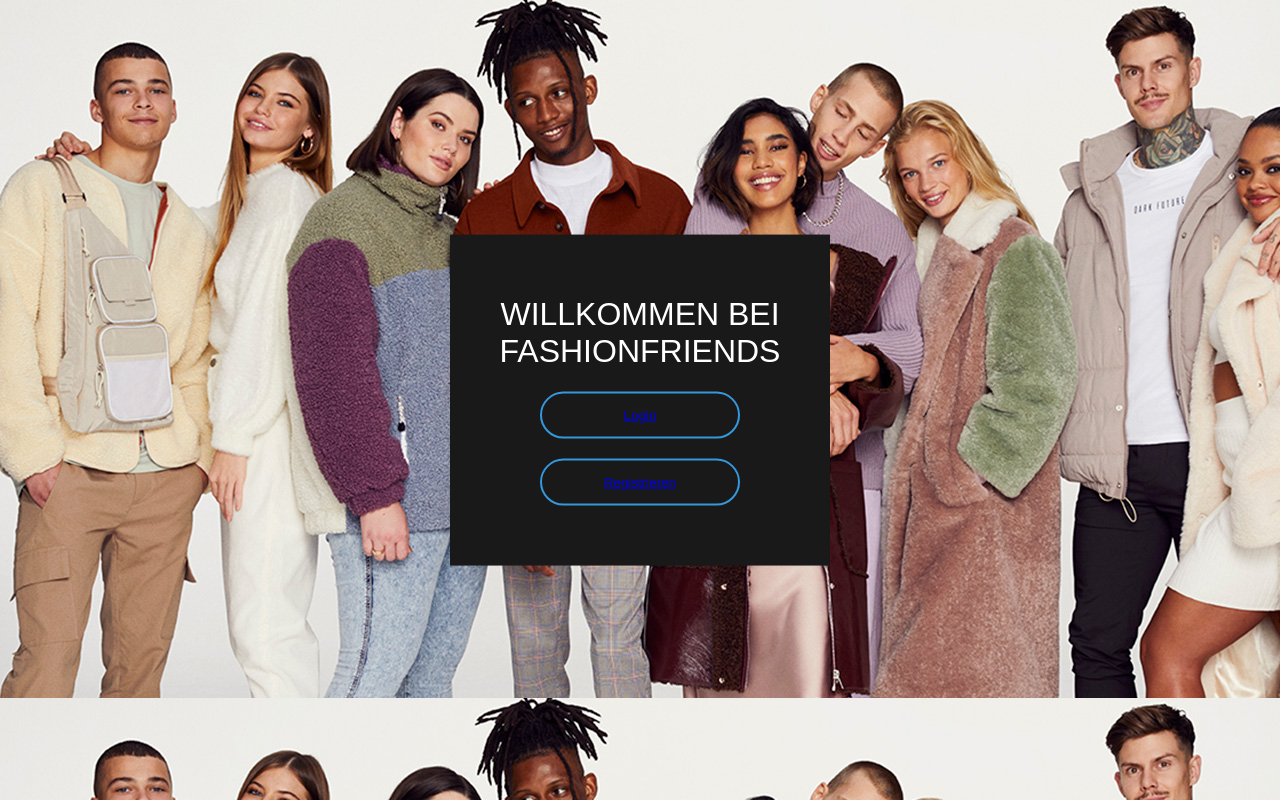
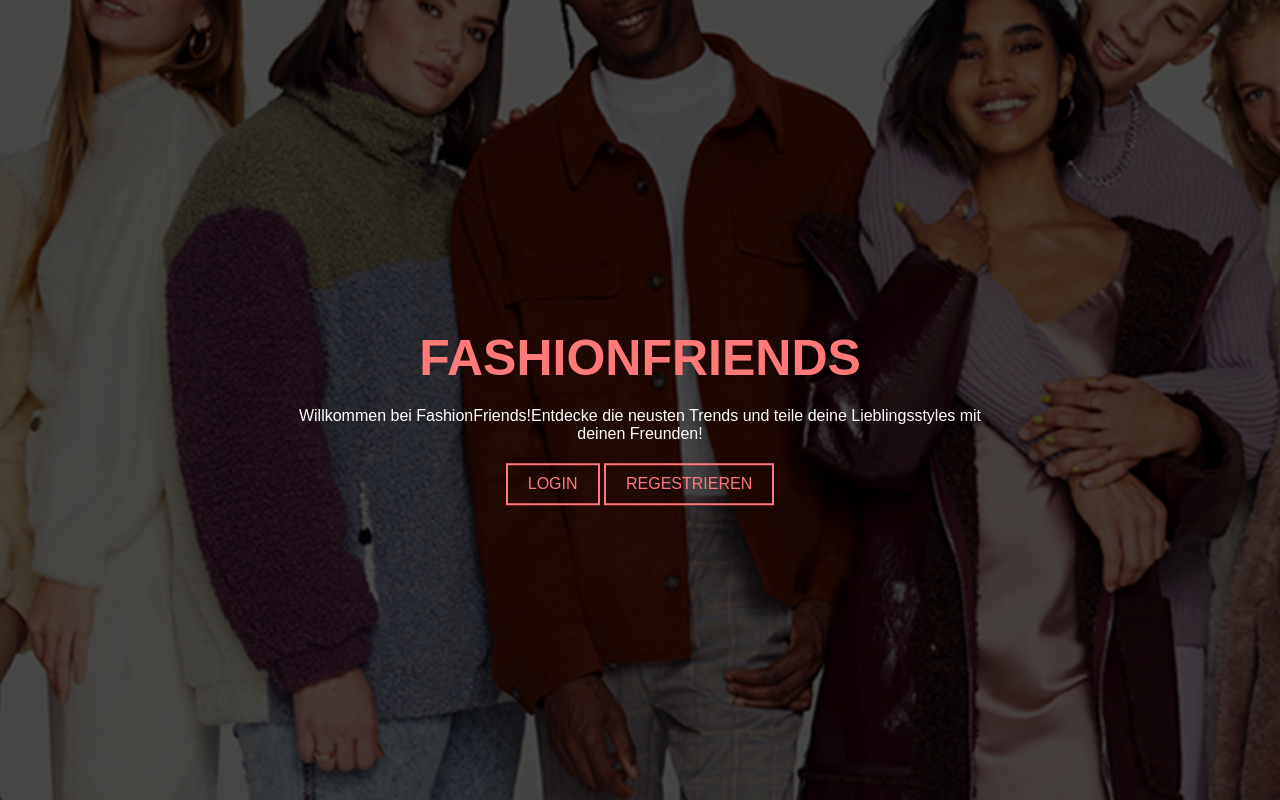
Before and after one commit to LauraH24/fashionfriends, a PHP site: page /start.html in a window 1280 px wide. Run offline with PHP 8.4, Linux system fonts and the light colour scheme.

Commit message:
Start CSS

```diff
--- a/Zeitdoku/esther.txt
+++ b/Zeitdoku/esther.txt
@@ -0,0 +1,2 @@
+-Kategorie.php
+-CSS
--- a/registrieren.php
+++ b/registrieren.php
@@ -3,7 +3,7 @@
 	<head>
 		<title>Registrier dich!</title>
 		<meta charset='utf-8'>
-		<link href='registrieren2.css' rel='stylesheet' >
+		<link href='registrieren.css' rel='stylesheet' >
 		<link rel="shortcut icon" type="image/x-icon" href="logo_neu.png">
 	</head>
 	<body>
--- a/start.html
+++ b/start.html
@@ -1,23 +1,25 @@
+<!DOCTYPE html>
 <html lang="en" dir="ltr">
   <head>
     <meta charset="utf-8">
-    <title>Fashion Friends Login</title>
+    <title></title>
     <link rel="stylesheet" href="style__start.css">
+    <meta name="viewport" content="width=device-width, initial-scale=1">
+
   </head>
   <body>
 
-<form class="box" action="" method="post">
-  <h1> Willkommen bei FashionFriends</h1>
-  <div id='login'>
-      <button type='button'><a href='login.php' name='login'>Login</a></br>
+    <div class="landing-page">
+      <div class="page-content">
+        <h1>FashionFriends</h1>
+        <p>
+          Willkommen bei FashionFriends!Entdecke die neusten Trends und teile deine Lieblingsstyles mit deinen Freunden!
+
+        </p>
+        <a href="login.php">Login</a>
+        <a href="registrieren.php">Regestrieren</a>
+      </div>
     </div>
-    <div id='text'>
-    <div id='registrieren'>
-      <button type='button'><a href='registrieren.php' name='registrieren'>Registrieren</a>
-    </div>
-
-</form>
-
 
   </body>
 </html>
--- a/style__start.css
+++ b/style__start.css
@@ -1,42 +1,73 @@
 body{
   margin: 0;
   padding: 0;
-  font-family: sans-serif;
-  background-image: url(asos.jpg);
+  font-family: "montserrat",sans-serif;
 }
-.box{
-  width: 300px;
-  padding: 40px;
+.landing-page{
+  width: 100%;
+  height: 100vh;
+  background: #000;
+  position: relative;
+  overflow: hidden;
+}
+.landing-page::after{
+  content: "";
+  position: absolute;
+  left: 0;
+  top: 0;
+  width: 100%;
+  height: 100%;
+  background: url(asos.jpg) no-repeat;
+  background-size: cover;
+  opacity: .3;
+  animation: anim 25s linear infinite;
+}
+@keyframes anim {
+  50%{
+    transform: scale(2);
+  }
+  100%{
+    transform: scale(1);
+  }
+}
+.page-content{
   position: absolute;
   top: 50%;
   left: 50%;
   transform: translate(-50%,-50%);
-  background: #191919;
+  z-index: 1;
+  width: 100%;
+  max-width: 800px;
   text-align: center;
+  padding: 0 40px;
+  box-sizing: border-box;
 }
-.box h1{
-  color: white;
+.page-content h1{
+  color: #ff7979;
   text-transform: uppercase;
-  font-weight: 500;
+  font-size: 50px;
+  font-weight: 900;
+  margin-bottom: 20px;
 }
-.box button[type = "button"],.box button[type = "login"]{
-  border:0;
-  background: none;
-  display: block;
-  margin: 20px auto;
-  text-align: center;
-  border: 2px solid #3498db;
-  padding: 14px 10px;
-  width: 200px;
-  outline: none;
-  color: white;
-  border-radius: 24px;
-  transition: 0.25s;
+.page-content p{
+  color: #fff;
+  margin-bottom: 20px;
 }
-.box button[type = "login"]:focus,.box button[type = "regestrieren"]:focus{
-  width: 280px;
-  border-color: #2ecc71;
+.page-content a{
+  display: inline-block;
+  text-decoration: none;
+  color: #ff7979;
+  border: 2px solid #ff7979;
+  text-transform: uppercase;
+  padding: 10px 20px;
+  transition: 0.4s linear;
 }
-.box button[type = "login"]:hover,.box button[type = "regestrieren"]:hover{
-  background-color: #34A1B4;
+.page-content a:hover{
+  color: #fff;
+  background: #ff7979;
 }
+.text{
+  padding: 10px;
+  text-align: justify;
+  font-family:sans-serif;
+}
```
